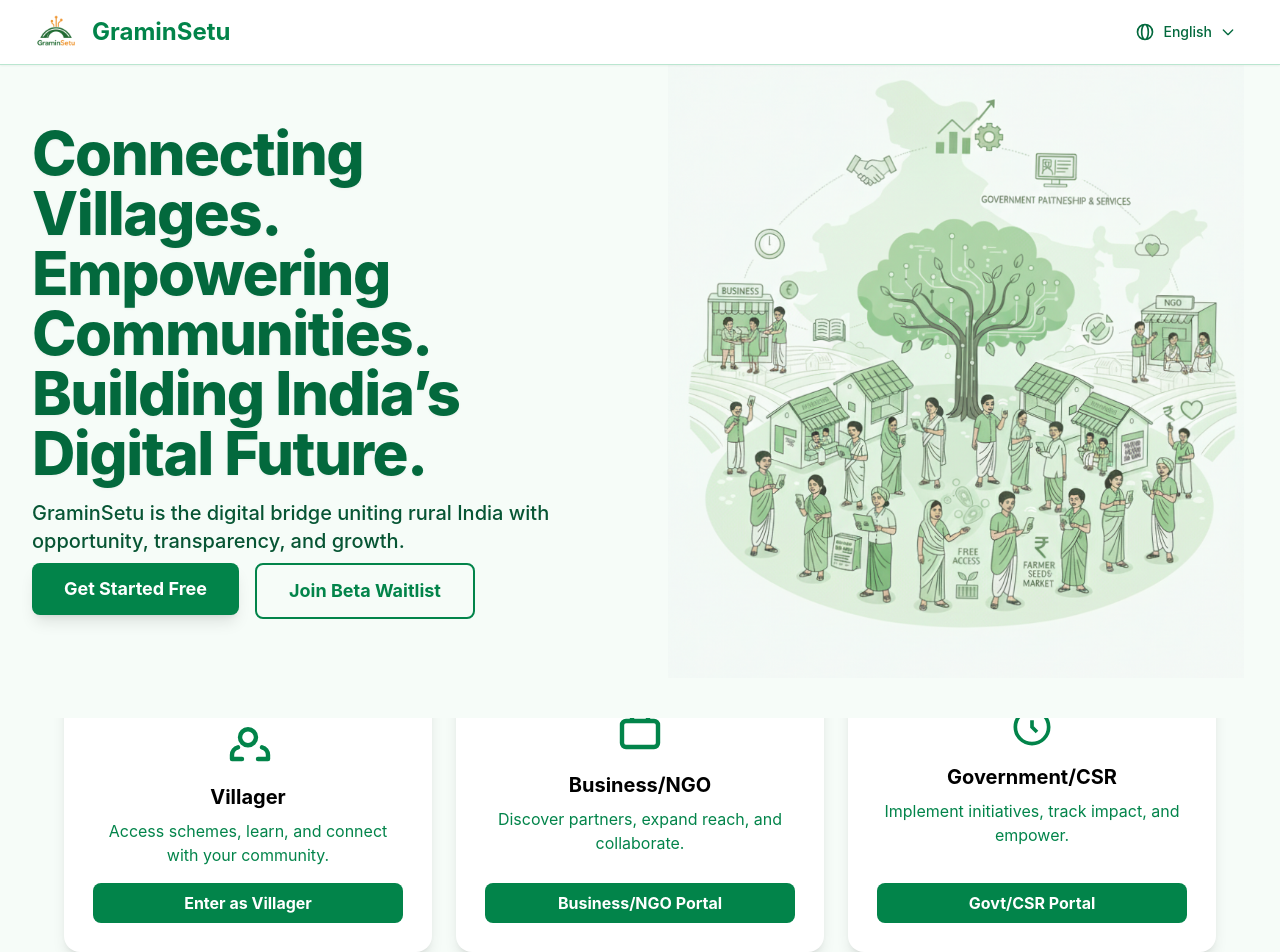
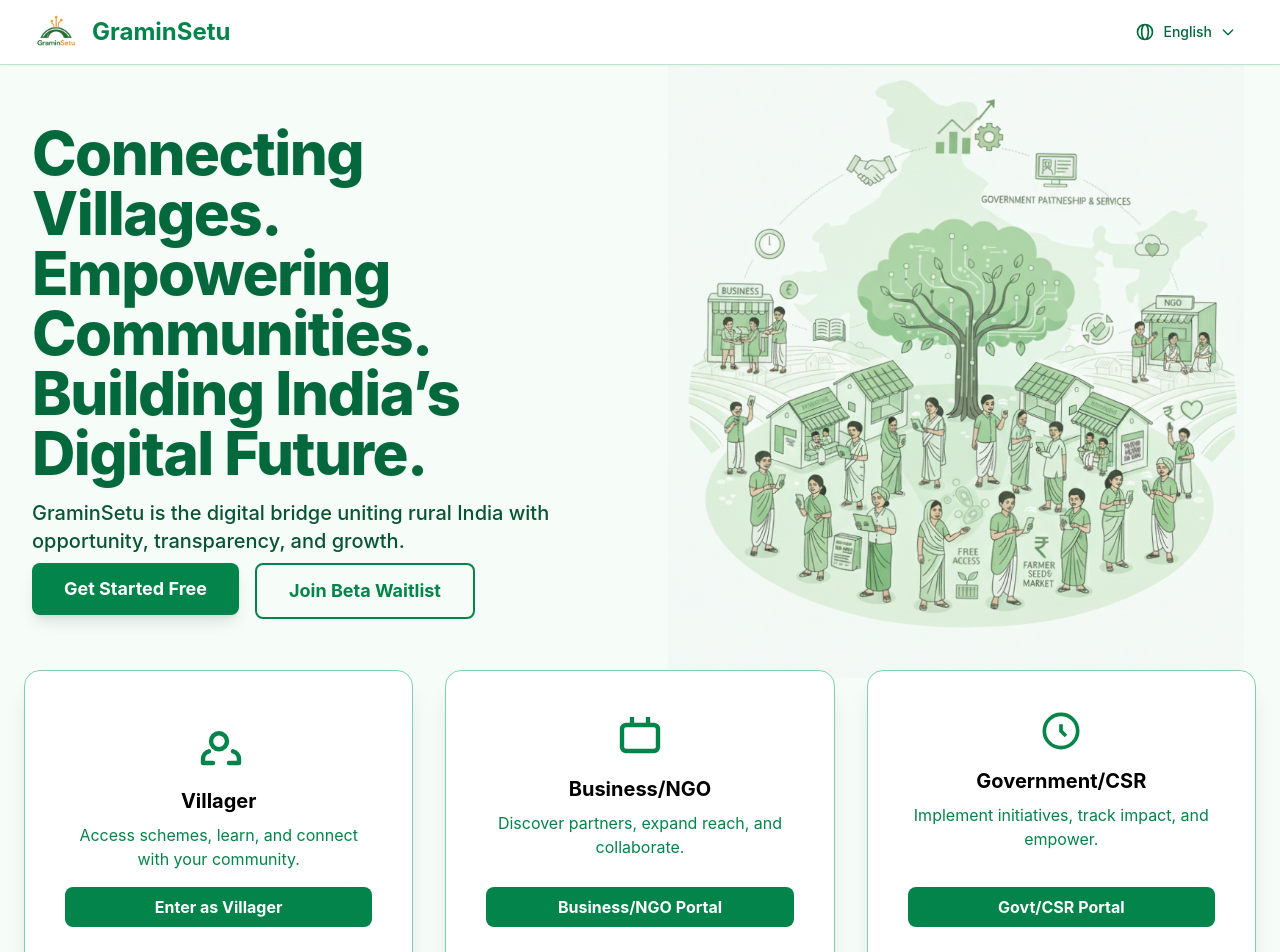
Before and after one commit to graminsetu/GraminSetu-LandingPage, a React (Create React App) app: page / in a window 1280 px wide. Shown: the top 952 px of the page. Built offline with nearby package versions, Linux system fonts and the light colour scheme.

Commit message:
hero section updated with 3 portals

```diff
--- a/src/constants/footerContent.js
+++ b/src/constants/footerContent.js
@@ -9,8 +9,8 @@
     { label: "Privacy Policy", href: "/privacy" }
   ],
   helpLinks: [
-    { label: "WhatsApp Support", href: "https://wa.me/919876543210", icon: "💬" },
-    { label: "Phone Support", href: "tel:+919876543210", icon: "📞" }
+    { label: "WhatsApp Support", href: "https://wa.me/919704635156", icon: "💬" },
+    { label: "Phone Support", href: "tel:+919704635156", icon: "📞" }
   ],
   teamNote: "Teams details are updated soon.",
   mission: "GraminSetu is on a mission to bridge India’s villages with technology, transparency, and trust.",
--- a/src/pages/LandingPage.js
+++ b/src/pages/LandingPage.js
@@ -135,9 +135,9 @@
 
       {/* Portal Cards Row (below hero, moved up and with hover effect) */}
       <section className="w-full flex flex-col items-center justify-center pt-2 pb-6 bg-[#f6fcf8]" style={{marginTop: '-48px'}}>
-  <div className="w-full max-w-6xl mx-auto grid grid-cols-1 md:grid-cols-3 gap-4 md:gap-6 justify-items-center">
+        <div className="w-full max-w-7xl grid grid-cols-1 md:grid-cols-3 gap-6 md:gap-8 px-2 md:px-6">
           {/* Villager Portal Card */}
-          <div className="bg-white rounded-2xl shadow-lg border border-transparent flex flex-col items-center p-6 md:p-7 transition-all duration-200 hover:shadow-xl hover:-translate-y-2 hover:border-gramin-400 mx-auto">
+          <div className="bg-white rounded-2xl shadow-xl border border-gramin-300 flex flex-col items-center p-8 md:p-10 -translate-y-2 transition-transform duration-200 w-full min-w-0">
             <div className="mb-4 pt-3">
               <svg className="w-12 h-12 text-gramin-600" fill="none" stroke="currentColor" strokeWidth="2.2" viewBox="0 0 24 24"><path d="M17 20h5v-2a4 4 0 00-3-3.87M9 20H4v-2a4 4 0 013-3.87m9-5a4 4 0 11-8 0 4 4 0 018 0z" strokeLinecap="round" strokeLinejoin="round"/></svg>
             </div>
@@ -146,7 +146,7 @@
             <button className="bg-gramin-600 hover:bg-gramin-700 text-white font-bold py-2 px-6 rounded-lg transition w-full mt-auto">Enter as Villager</button>
           </div>
           {/* Business/NGO Portal Card */}
-          <div className="bg-white rounded-2xl shadow-lg border border-transparent flex flex-col items-center p-6 md:p-7 transition-all duration-200 hover:shadow-xl hover:-translate-y-2 hover:border-gramin-400 mx-auto">
+          <div className="bg-white rounded-2xl shadow-xl border border-gramin-300 flex flex-col items-center p-8 md:p-10 -translate-y-2 transition-transform duration-200 w-full min-w-0">
             <div className="mb-4">
               <svg className="w-12 h-12 text-gramin-600" fill="none" stroke="currentColor" strokeWidth="2.2" viewBox="0 0 24 24"><rect x="3" y="7" width="18" height="13" rx="2"/><path d="M16 3v4M8 3v4"/></svg>
             </div>
@@ -155,7 +155,7 @@
             <button className="bg-gramin-600 hover:bg-gramin-700 text-white font-bold py-2 px-6 rounded-lg transition w-full mt-auto">Business/NGO Portal</button>
           </div>
           {/* Government/CSR Portal Card */}
-          <div className="bg-white rounded-2xl shadow-lg border border-transparent flex flex-col items-center p-6 md:p-7 transition-all duration-200 hover:shadow-xl hover:-translate-y-2 hover:border-gramin-400 mx-auto">
+          <div className="bg-white rounded-2xl shadow-xl border border-gramin-300 flex flex-col items-center p-8 md:p-10 -translate-y-2 transition-transform duration-200 w-full min-w-0">
             <div className="mb-4">
               <svg className="w-10 h-10 text-gramin-600" fill="none" stroke="currentColor" strokeWidth="2.2" viewBox="0 0 24 24"><circle cx="12" cy="12" r="10"/><path d="M12 8v4l3 3"/></svg>
             </div>
```
